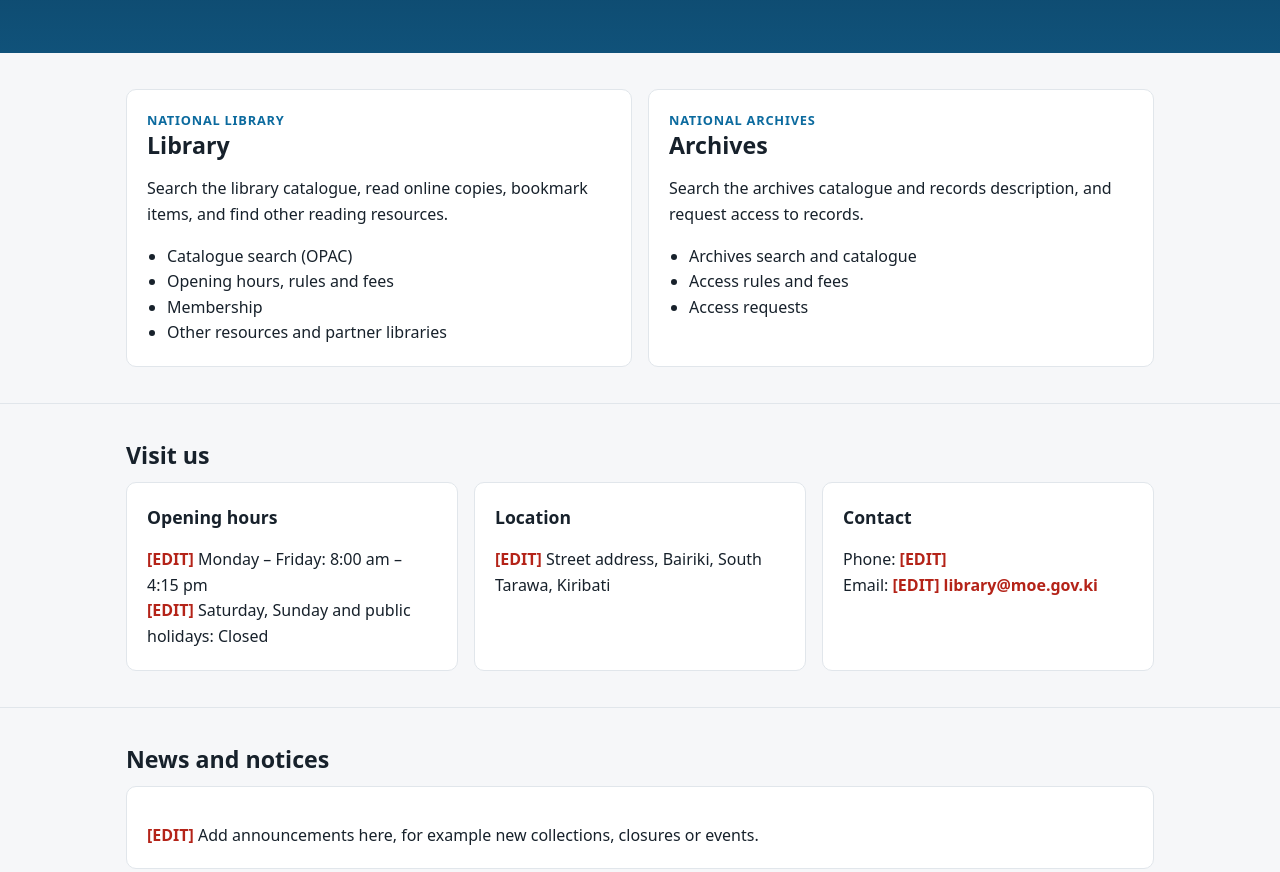
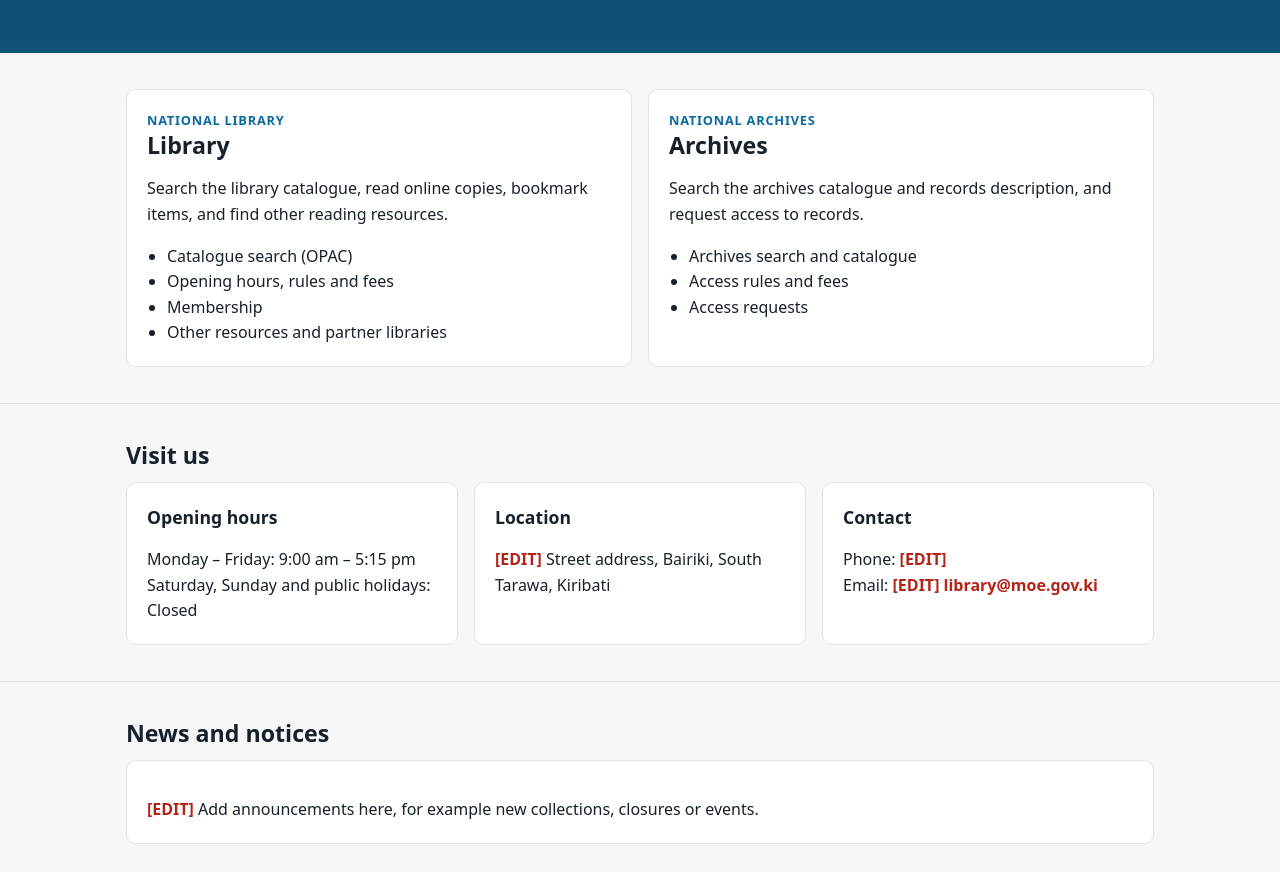
Before and after one commit to knla-kiribati-png/knla-website, a plain HTML site: page index.html in a window 1280 px wide. Shown: the part 228-1100 px from the top of the page. Drawn offline with Linux system fonts and the light colour scheme.

Commit message:
Update index.html

```diff
--- a/index.html
+++ b/index.html
@@ -62,8 +62,8 @@
         <div class="grid three">
           <div class="card">
             <h3>Opening hours</h3>
-            <p><span class="edit">[EDIT]</span> Monday – Friday: 8:00 am – 4:15 pm<br>
-               <span class="edit">[EDIT]</span> Saturday, Sunday and public holidays: Closed</p>
+            <p><span class="edit"></span> Monday – Friday: 9:00 am – 5:15 pm<br>
+               <span class="edit"></span> Saturday, Sunday and public holidays: Closed</p>
           </div>
           <div class="card">
             <h3>Location</h3>
```
